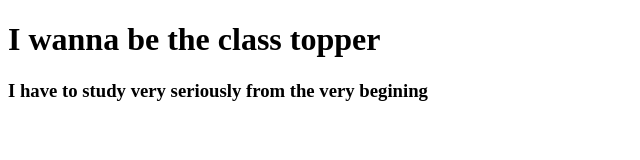
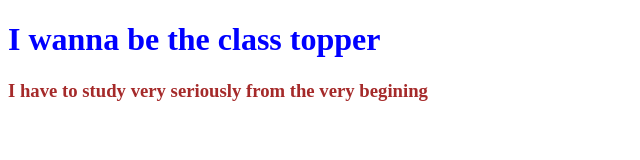
Before and after one commit to sadiapapri0/first-class, a plain HTML site: page index.html in a window 1280 px wide. Shown: the whole page, without its empty margins (0-640 px from the left). Drawn offline with Linux system fonts and the light colour scheme.

Commit message:
be supportive

```diff
--- a/index.html
+++ b/index.html
@@ -5,6 +5,7 @@
     <meta http-equiv="X-UA-Compatible" content="IE=edge">
     <meta name="viewport" content="width=device-width, initial-scale=1.0">
     <title>Class Topper</title>
+    <link rel="stylesheet" href="style.css">
 </head>
 <body>
     <h1>I wanna be the class topper</h1>
--- /dev/null
+++ b/style.css
@@ -0,0 +1,6 @@
+h1{
+    color: blue;
+}
+h3{
+    color: brown;
+}
```
